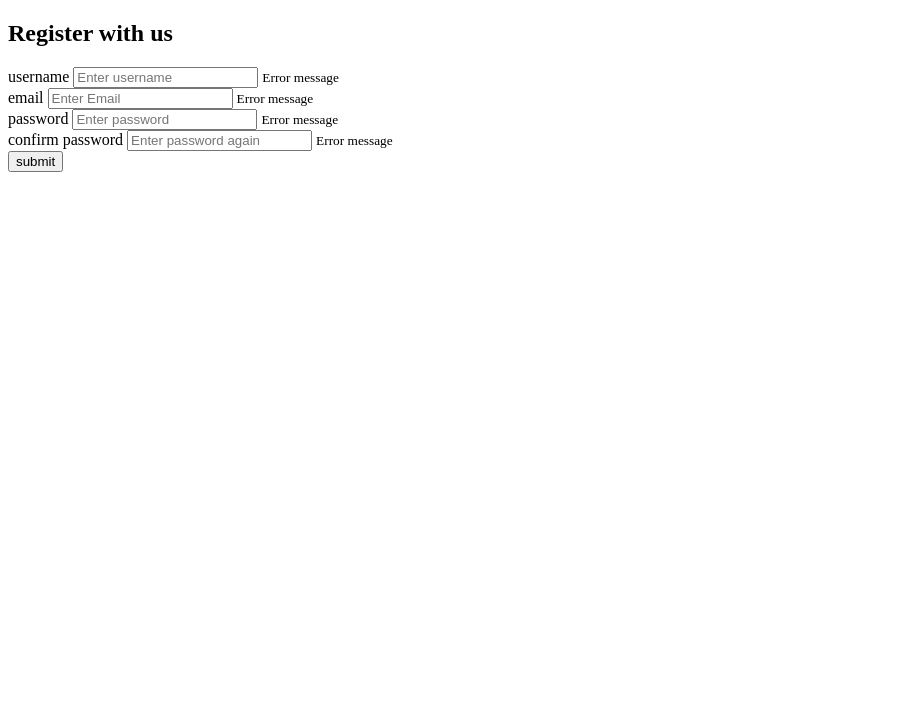
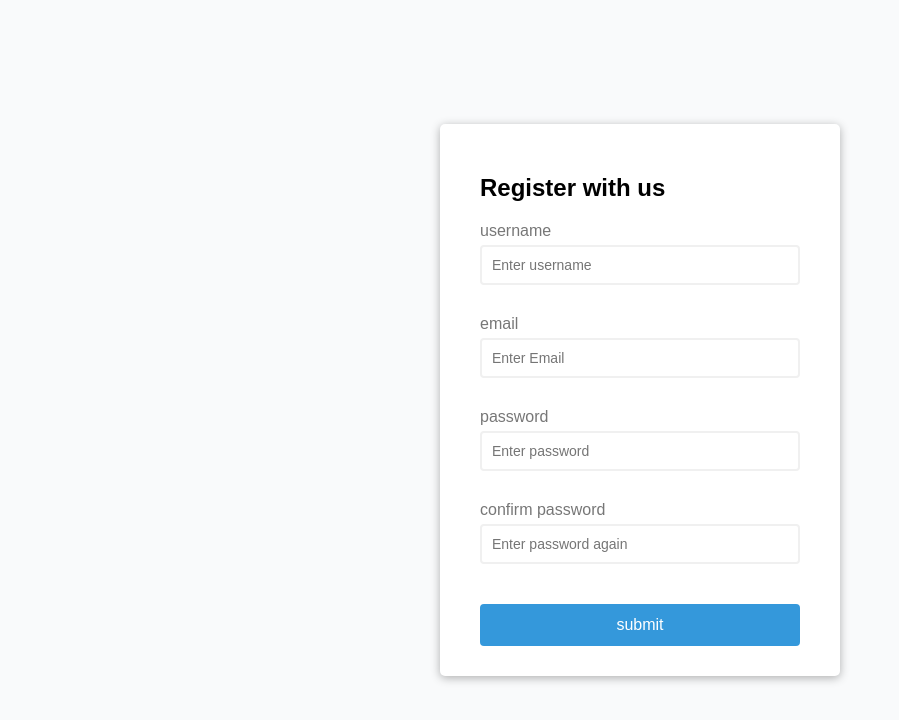
Before and after one commit to pratiushpathak/formvalidater-js, a plain HTML site: page index.html in a window 1280 px wide. Shown: the whole page, without its empty margins (0-899 px from the left). Drawn offline with Linux system fonts and the light colour scheme.

Commit message:
styling completed

```diff
--- a/script.js
+++ b/script.js
@@ -0,0 +1 @@
+const form=document.getElementById('form');
--- a/style.css
+++ b/style.css
@@ -0,0 +1,90 @@
+*{
+  box-sizing: border-box;
+
+}
+:root{
+  --success-color:#2ecc71;
+  --error-color:#e74c3c;;
+}
+body
+{
+  background-color: #f9fafb;
+  font-family: sans-serif;
+  display: flex;
+  align-items: center;
+  justify-content: center;
+  min-height: 100vh;
+  margin: 0;
+
+}
+.container
+{
+  background-color: white;
+  border-radius: 5px;
+  box-shadow: 0 2px 10px rgba(0,0,0,0.3);
+  width: 400px;
+}
+h2
+{
+  text-align: cene;
+}
+.form
+{
+  padding: 30px 40px;
+}
+.form-control{
+  margin-bottom: 10px;
+  padding-bottom: 20px;
+  position: relative;
+}
+.form-control label{
+  color: #777;
+  display: block;
+  margin-bottom: 5px;
+}
+.form-control input
+{
+  border: 2px solid #f0f0f0;
+  border-radius: 4px;
+display: block;
+width: 100%;
+padding: 10px;
+font-size: 14px;
+
+}
+.form-control input:focus{
+  outline: 0;
+  border-color: #777;
+}
+.form-control.success input{
+  border-color: var(--success-color);
+}
+.form-control.error input{
+  border-color:var(--error-color);
+
+}
+.form-control small
+{
+  color:var(--error-color);
+  position:absolute;
+  bottom: 0;
+  left: 0;
+  visibility: hidden;
+}
+.form-control.error small{
+  visibility: visible;
+}
+.form button
+{
+  cursor: pointer;
+  background-color: #3498db;
+  border: 2px solid #3498db;
+ border-radius: 4px;
+ color: #fff;
+ font-size: 16px;
+ display: block;
+ padding: 10px;
+ margin-top: 20px;
+ width: 100%;
+
+}
```
Also changed, not shown: index.html (+1 -1 lines).
